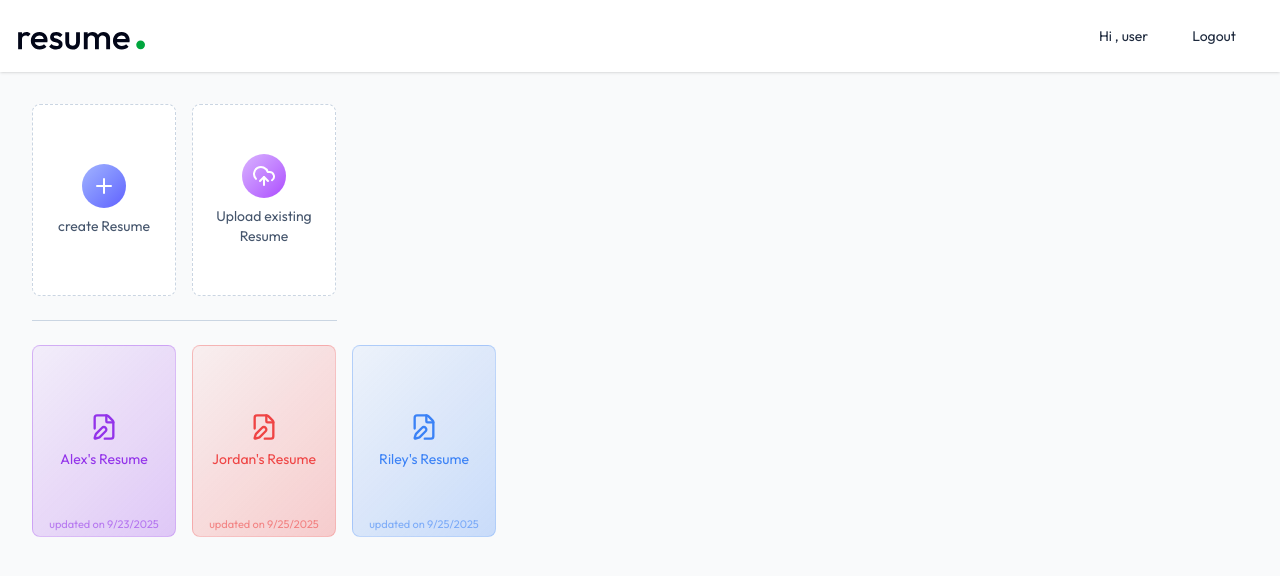
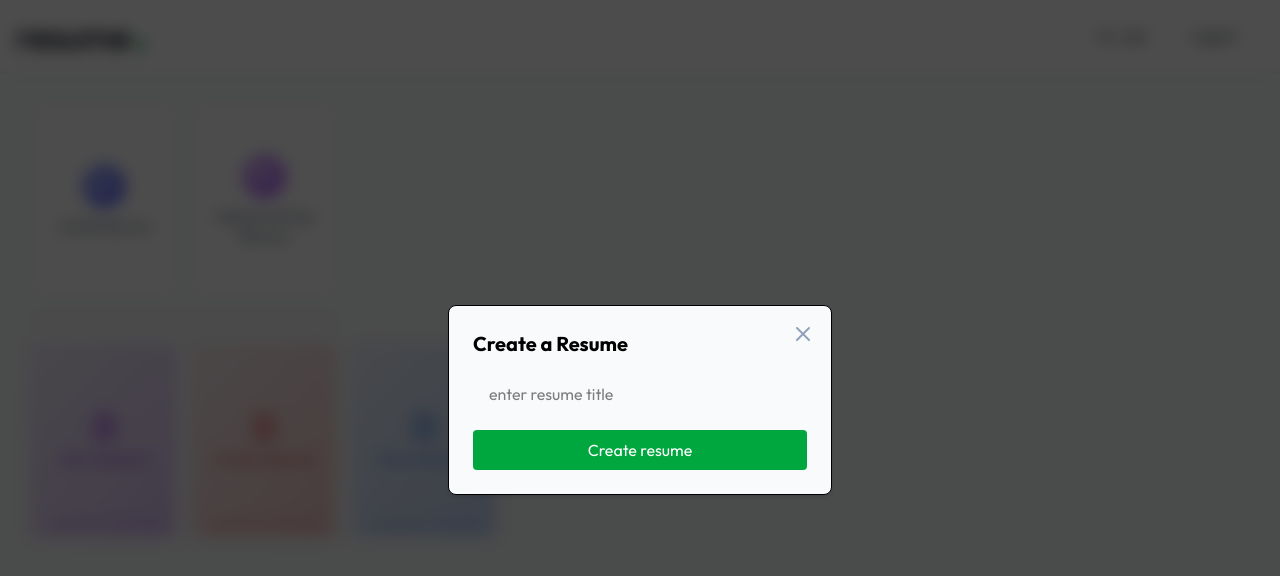
Before and after one commit to adityaasikarwarr/AI-RESUME-BUILDER, a React (Vite) app in the folder client/: page /app in a window 1280 px wide. Both pictures are taken after a click on the button "create Resume". Shown: the top 576 px of the page. Built offline with nearby package versions, Linux system fonts and the light colour scheme.

Commit message:
the resume create button is made functionable

```diff
--- a/client/src/pages/Dashboard.jsx
+++ b/client/src/pages/Dashboard.jsx
@@ -6,8 +6,10 @@
   FilePenIcon,
   TrashIcon,
   PencilIcon,
+  XIcon,
 } from "lucide-react";
 import { dummyResumeData } from "../assets/assets";
+import { useNavigate } from "react-router-dom";
 
 const Dashboard = () => {
   const colors = [
@@ -19,8 +21,22 @@
     "#16a34a",
   ];
   const [allResumes, setAllResumes] = useState([]);
+  const [showCreateResume, setShowCreateResume] = useState(false);
+  const [showUpLoadResume, setshowUpLoadResume] = useState(false);
+  const [title, setTitle] = useState("");
+  const [resume, setResume] = useState("");
+  const [editResumeID, setEditResumeID] = useState(null);
+
+  const navigate = useNavigate();
+
   const loadAllResumes = async () => {
     setAllResumes(dummyResumeData);
+  };
+
+  const createResume = async (event) => {
+    event.preventDefault();
+    setShowCreateResume(false);
+    navigate(`/app/builder/resume123`);
   };
 
   useEffect(() => {
@@ -33,7 +49,10 @@
           Welcome
         </p>
         <div className="flex gap-4">
-          <button className="w-full bg-white sm:max-w-36 h-48 flex flex-col items-center justify-center rounded-lg gap-2 text-slate-600 border border-dashed border-slate-300 group hover:border-indigo-500 hover:shadow-lg transition-all duration-300 cursor-pointer">
+          <button
+            onClick={() => setShowCreateResume(true)}
+            className="w-full bg-white sm:max-w-36 h-48 flex flex-col items-center justify-center rounded-lg gap-2 text-slate-600 border border-dashed border-slate-300 group hover:border-indigo-500 hover:shadow-lg transition-all duration-300 cursor-pointer"
+          >
             <PlusIcon className="size-11 transition-all duration-300 p-2.5 bg-linear-to-br from-indigo-300 to-indigo-500 text-white rounded-full" />
             <p className="text-sm group-hover;text-indigo-600 transition-all duration-300">
               create Resume
@@ -85,6 +104,37 @@
             );
           })}
         </div>
+
+        {showCreateResume && (
+          <form
+            onSubmit={createResume}
+            onClick={() => setShowCreateResume(false)}
+            className="fixed inset-0 bg-black/70 backdrop-blur bg-opacity-50 z-10 flex items-center justify-center"
+          >
+            <div
+              onClick={(e) => e.stopPropagation()}
+              className="relative bg-slate-50 border shadow-md rounded-lg w-full max-w-sm p-6"
+            >
+              <h2 className="text-xl font-bold mb-4">Create a Resume</h2>
+              <input
+                type="text"
+                placeholder="enter resume title"
+                className="w-full px-4 py-2 mb-4 focus:border-green-600 ring-green-600"
+                required
+              />
+              <button className="w-full py-2 bg-green-600 text-white rounded hover:bg-green-700 transition-colors">
+                Create resume
+              </button>
+              <XIcon
+                className="absolute top-4 right-4 text-slate-400 hover;text-slate-600 cursor-pointer transition-colors"
+                onClick={() => {
+                  setShowCreateResume(false);
+                  setTitle("");
+                }}
+              />
+            </div>
+          </form>
+        )}
       </div>
     </div>
   );
```
